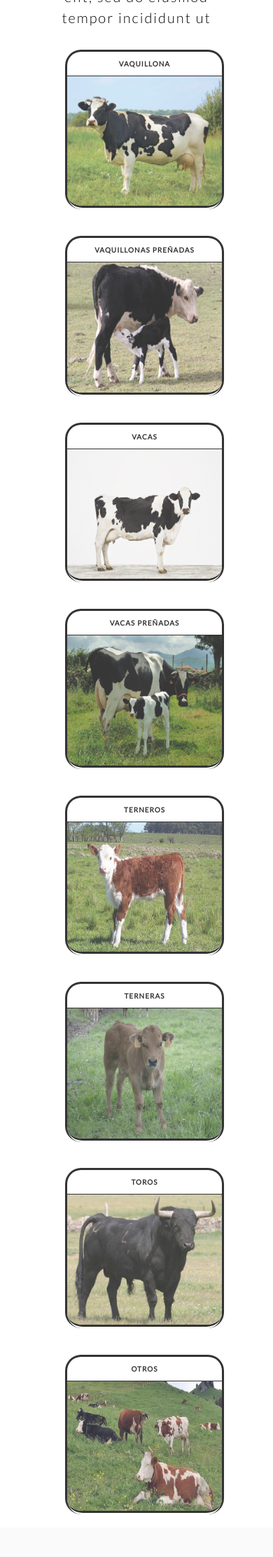
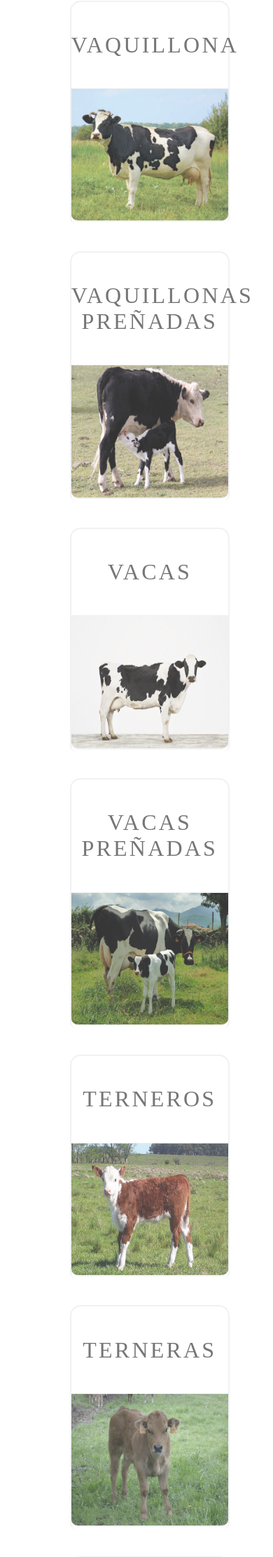
Before and after one commit to jjdebuchy/MuuSimple, a PHP site: page / in a window 390 px wide; the page is wider, and only the part inside the window is pictured. Shown: the part 1125-3350 px from the top of that part at 70% size. Run offline with PHP 8.4, Linux system fonts and the light colour scheme; some libraries are stand-ins or nearby versions.

Commit message:
carpeta de css integrada - noe

```diff
--- a/css/style.css
+++ b/css/style.css
@@ -1,37 +1,4 @@
-*{
-  box-sizing: border-box;
-  padding: 0;
-  margin: 0;
-}
-body{
-  padding: 0;
-  margin: 0;
-  font-size: 10px;
-  font-family: "Lato", Helvetica, sans-serif;
-  background-color: #FAFAFA ;
-}
-a{
-  text-decoration: none;
-}
-a :link, a:visited{
-  color: currentColor;
-}
-a:hover, i:hover{
-  color: #47cdd9;
-}
-li{
-  text-decoration: none;
-}
-
-.headerIndex nav, .informacion, footer, .formulario {
-  background-color: white;
-}
-
 /*header*/
-.headerIndex {
-  color: black;
-}
-
 .headerIndex nav{
   overflow: hidden;
   padding: 0.8em;
@@ -52,27 +23,33 @@ li{
   font-weight: 300;
   opacity: 1;
 }
-.barra-navegacion a{
-  color: black;
-}
 
 /*Texto central*/
-.main-text{
-  height: 90vh;
-  background-attachment: scroll, fixed;
-  background-color: #494d53;
-  background-image: url("assets/css/images/overlay.png"), url("../imagenes/fondo.jpg");
-  background-position: top left, center center;
-  background-repeat: repeat, no-repeat;
-  background-size: auto, cover;
-  padding: 16em 0;
-  position: relative;
-  opacity: 0.8;
+.video-bg{
+  margin-top: 0;
+  height: 720px;
+  width: 100%;
+  z-index: -5;
+  overflow: hidden;
+}
+.video-bg video{
+  min-width: 100%;
+  min-height: 100%:
+  object-fit: contain;
+  top: 0;
+  left: 0;
 }
 .texto-central{
   text-align: center;
   margin: auto;
   opacity: 100%;
+  z-index: 10;
+  color: white;
+  position: absolute;
+  top: 0;
+  left: 0;
+  width: 100%;
+  margin-top: 40vh;
 }
 
 .texto-central h1{
@@ -83,13 +60,21 @@ li{
 .texto-central p{
   font-size: 2.8em;
   font-weight: 300;
-  margin-bottom: 3em;
   letter-spacing: 0.1em;
+  margin-bottom: 1.5em;
 }
-
+.texto-central a{
+  margin-top: 0.5em;
+  border: 1px solid white;
+  border-radius: 5%;
+  padding: 0.6em 2em;
+  color: white;
+  font-size: 2em;
+}
 
 /*informacion*/
 .informacion{
+  margin-top: 3em;
   position: relative;
   overflow: hidden;
 }
@@ -128,26 +113,29 @@ li{
   float: left;
   width: 20%;
   text-align: center;
-  border: 3px solid black;
+  border: 2px solid #edeeee;
   border-bottom: 0;
   text-transform: uppercase;
   opacity: 0.8;
-  margin: 0 2%;
-  border-radius: 10%;
+  margin: 2% 2%;
+  border-radius: 15px 15px 10px 10px;
+  background-color: white;
 }
 
 .opcion p{
+  max-height: 20%;
   padding: 5% 0%;
-  font-size: 1.8em;
-  font-weight: bold;
+  font-size: 1.5em;
+  color: #545454;
 }
 
 .opcion img{
   width: 100%;
-  height: 100%;
-  border-radius: 0 0 10% 10%;
-  border-top: solid 1px black;
-  border-bottom: solid 3px black ;
+  height: 80%;
+  object-fit: contain;
+  border-radius: 0 0 10px 10px;
+  border-top: solid 1px #edeeee;
+  border-bottom: solid 2px #edeeee ;
 }
 
 a:hover{
@@ -367,17 +316,42 @@ button:hover{
 
   .barra-navegacion {
     margin-left: 0;
+    width: 3em;
+    display: inline-block;
+  }
+  .navegacion{
+    display: none;
+  }
+  .hide{
+    font-size: 8em;
+    display: inline-block;
   }
   .barra-navegacion li{
     display: block;
-    font-size: 10em;
-    margin-bottom: 0.3em;
-    text-align: center;
+    padding: 5%;
   }
-
+  .main-text{
+    max-height: 300px;
+    width: 100%;
+  }
+  .video-bg{
+    max-height: 240px;
+    width: 100%;
+  }
+  .video-bg video {
+    display: none;
+  }
+  .video-bg img{
+    display: inline-block;
+    height: 240px;
+  }
   .texto-central{
-      margin-top: 20%;
-    }
+    margin-top: 15vh;
+    font-size: 6px;
+  }
+  .informacion h2{
+    margin-top: 2em;
+  }
   .opcion{
     width: 70%;
     margin: 5% 21.5%;
@@ -391,16 +365,30 @@ button:hover{
   .barra-navegacion li{
     font-size: 2.2em;
   }
-  .barra-navegacion ul{
+  .navegacion{
     float: none;
     text-align: center;
+  }
+  .video-bg{
+    max-height: 400px;
+  }
+  .video-bg img{
+    display: inline-block;
+    height: 400px;
+  }
+  .video-bg video{
+    display: none;
+  }
+  .texto-central{
+    font-size: 8px;
+    margin-top: 15vh;
   }
   .opcion{
     width: 60%;
     margin: 5% 21.5%;
     }
   .opcion p{
-    font-size: 1em;
+    font-size: 2em;
   }
 
 }
```
Also changed, not shown: other parts of css/style.css (+60 -95 lines).
